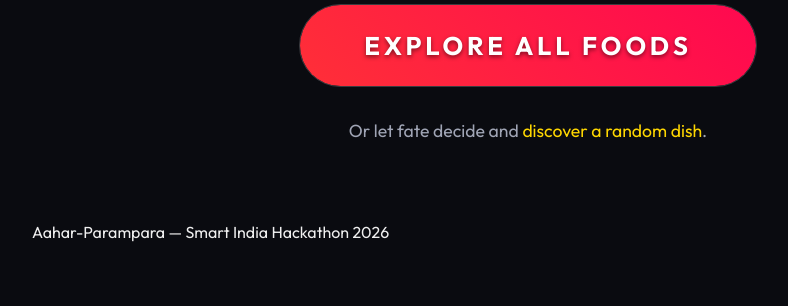
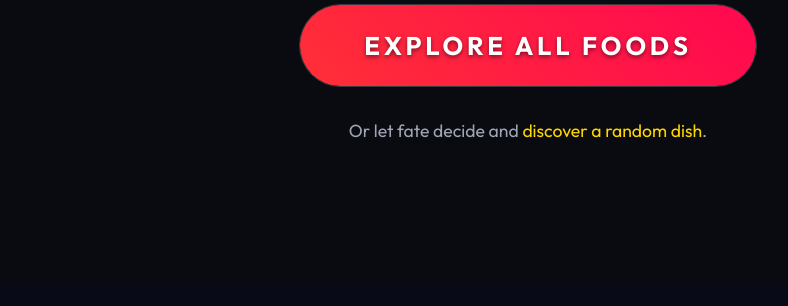
Before and after one commit to mathavnkabil8-art/aahar-parampara, a Flask app: page /home in a window 1280 px wide. Shown: the part 3914-4220 px from the top of the page, without its empty margins (112-900 px from the left). After the commit the page ends 4052 px from the top, so only its background shows below. Run offline with Flask 3, Linux system fonts and the light colour scheme; the visitor is signed in with stand-in values (Sample User, id 1); some web fonts are replaced.

Commit message:
Update home.html

```diff
--- a/templates/home.html
+++ b/templates/home.html
@@ -183,7 +183,7 @@ document.addEventListener("DOMContentLoaded", function() {
   </p>
 </div>
 
-<p class="footer-note">Aahar-Parampara — Smart India Hackathon 2026</p>
+
 <script>
 function openMapInfo(el, title, text) {
   document.getElementById('mapInfoTitle').textContent = title;
```
